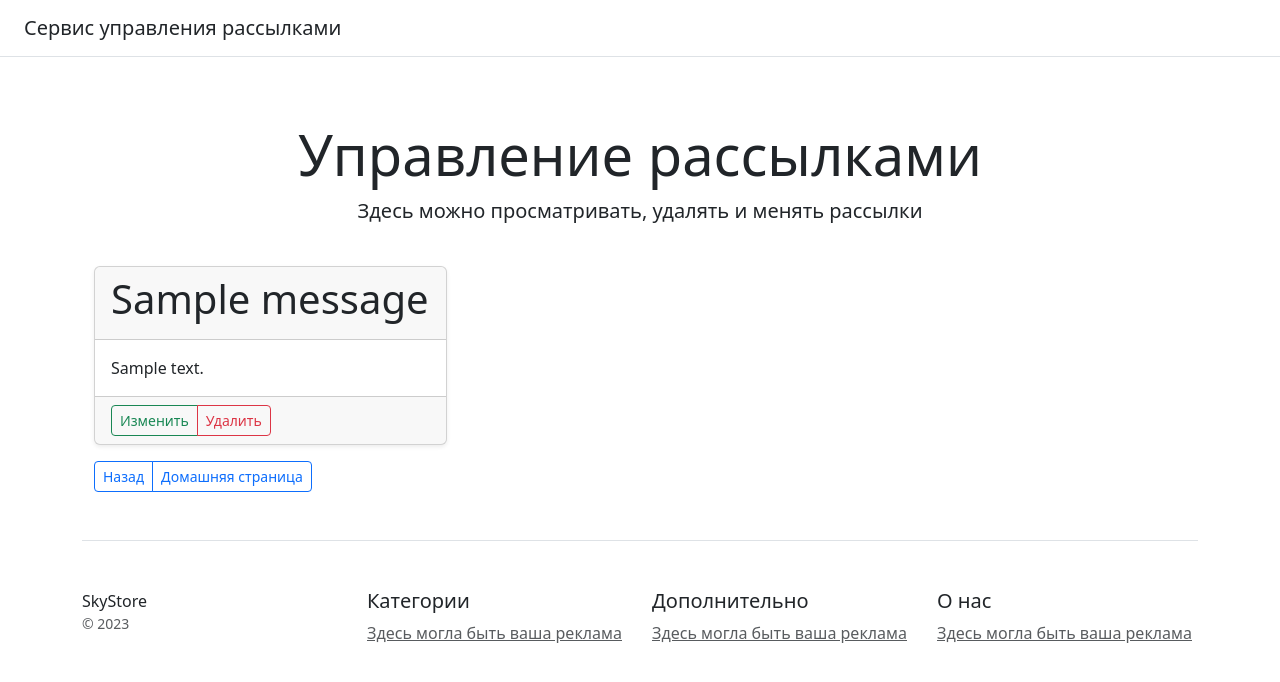
After one commit to dddendyy/SendMail, a Django app: page /messages/1 in a window 1280 px wide. The commit adds this page. Shown: the top 682 px of the page. Run offline with Django 4.2, Linux system fonts and the light colour scheme; tables that the repository leaves empty hold one stand-in row (values such as "Sample post").

Commit message:
Реализованы CRUD-операции для модели письма

```diff
--- /dev/null
+++ b/mailings/templates/mailings/message_detail.html
@@ -0,0 +1,35 @@
+{% extends 'mailings/base.html' %}
+
+{% block content %}
+
+<div class="container">
+    <div class="row row-cols-1 row-cols-sm-2 row-cols-md-3 g-3">
+        <div class="col">
+            <div class="card shadow-sm">
+                <div class="card-header">
+                    <h1>{{ message.subject }}</h1>
+                </div>
+                <div class="card-body">
+                    <p class="card-text">{{ message.text }}</p>
+                </div>
+                <div class="card-footer">
+                    <div class="d-flex justify-content-between align-items-center">
+                        <div class="btn-group">
+                            <a href="{% url 'mailings:message_update' message.pk %}" class="btn btn-sm btn-outline-success">Изменить</a>
+                            <a href="{% url 'mailings:message_delete' message.pk %}" class="btn btn-sm btn-outline-danger">Удалить</a>
+                        </div>
+                    </div>
+                </div>
+            </div>
+        </div>
+    </div>
+    <p></p>
+    <div class="d-flex justify-content-between align-items-center">
+        <div class="btn-group">
+            <a href="{% url 'mailings:messages_list' %}" class="btn btn-outline-primary btn-sm">Назад</a>
+            <a href="{% url 'mailings:homepage' %}" class="btn btn-outline-primary btn-sm">Домашняя страница</a>
+        </div>
+    </div>
+</div>
+
+{% endblock %}
--- a/mailings/templates/mailings/message_list.html
+++ b/mailings/templates/mailings/message_list.html
@@ -3,7 +3,7 @@
 {% block content %}
 
 <div class="container">
-    <a href="#" class="btn btn-outline-success">Сформировать письмо</a>
+    <a href="{% url 'mailings:message_create' %}" class="btn btn-outline-success">Сформировать письмо</a>
     <p>
     <div class="row row-cols-1 row-cols-sm-2 row-cols-md-3 g-3">
         {% for message in object_list %}
@@ -16,7 +16,7 @@
                     <p class="card-text text-truncate">{{ message.text }}</p>
                     <div class="d-flex justify-content-between align-items-center">
                         <div class="btn-group">
-                            <a href="#" class="btn btn-sm btn-outline-secondary">Подробнее</a>
+                            <a href="{% url 'mailings:message_detail' message.pk %}" class="btn btn-sm btn-outline-secondary">Подробнее</a>
                         </div>
                     </div>
                 </div>
--- a/mailings/urls.py
+++ b/mailings/urls.py
@@ -2,7 +2,7 @@ from django.urls import path
 
 from mailings.apps import MailingsConfig
 from mailings.views import home_view, MailingListView, MailingDetailView, MailingCreateView, MailingUpdateView, \
-    MailingDeleteView, MessagesListView
+    MailingDeleteView, MessagesListView, MessageDetailView, MessageCreateView, MessageUpdateView, MessageDeleteView
 
 app_name = MailingsConfig.name
 
@@ -13,5 +13,9 @@ urlpatterns = [
     path('mailings/create/', MailingCreateView.as_view(), name='mailing_create'),
     path('mailings/update/<int:pk>', MailingUpdateView.as_view(), name='mailing_update'),
     path('mailings/delete/<int:pk>', MailingDeleteView.as_view(), name='mailing_delete'),
-    path('messages/', MessagesListView.as_view(), name='messages_list')
+    path('messages/', MessagesListView.as_view(), name='messages_list'),
+    path('messages/<int:pk>', MessageDetailView.as_view(), name='message_detail'),
+    path('messages/create/', MessageCreateView.as_view(), name='message_create'),
+    path('messages/update/<int:pk>', MessageUpdateView.as_view(), name='message_update'),
+    path('messages/delete/<int:pk>', MessageDeleteView.as_view(), name='message_delete')
 ]
--- a/mailings/views.py
+++ b/mailings/views.py
@@ -1,8 +1,8 @@
 from django.shortcuts import render
-from django.urls import reverse_lazy
+from django.urls import reverse_lazy, reverse
 from django.views.generic import ListView, DetailView, CreateView, UpdateView, DeleteView
 
-from mailings.forms import MailingForm
+from mailings.forms import MailingForm, MessageForm
 from mailings.models import Mailing, Client, Message
 
 
@@ -45,3 +45,26 @@ class MailingDeleteView(DeleteView):
 
 class MessagesListView(ListView):
     model = Message
+
+
+class MessageDetailView(DetailView):
+    model = Message
+
+
+class MessageCreateView(CreateView):
+    model = Message
+    form_class = MessageForm
+    success_url = reverse_lazy('mailings:messages_list')
+
+
+class MessageUpdateView(UpdateView):
+    model = Message
+    form_class = MessageForm
+
+    def get_success_url(self):
+        return reverse('mailings:message_detail', args=[self.kwargs.get('pk')])
+
+
+class MessageDeleteView(DeleteView):
+    model = Message
+    success_url = reverse_lazy('mailings:messages_list')
```
Also changed, not shown: mailings/forms.py (+8 -1 lines), mailings/templates/mailings/message_confirm_delete.html (added, +14 -0 lines), mailings/templates/mailings/message_form.html (added, +29 -0 lines).
